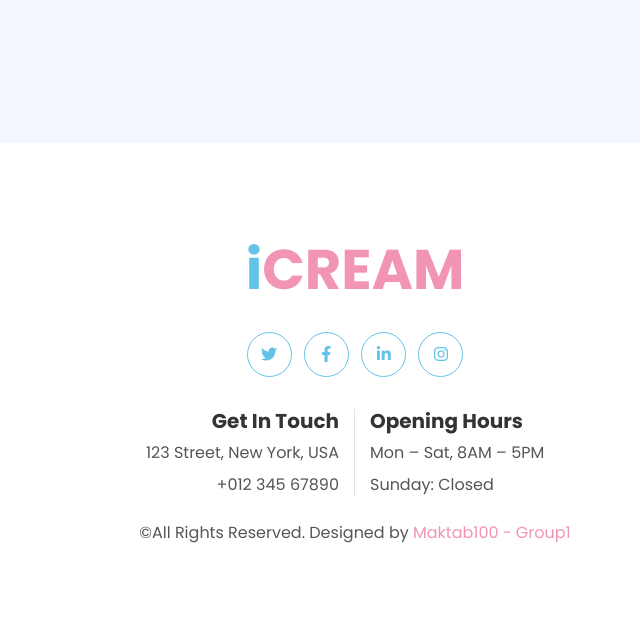
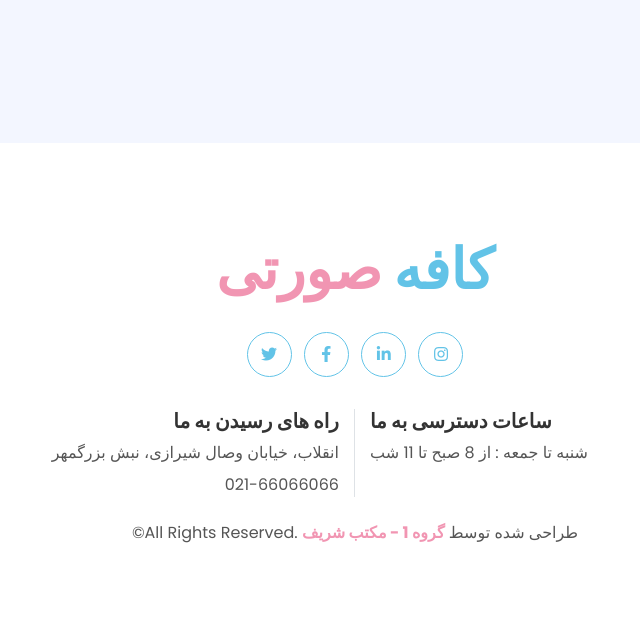
Before and after one commit to ZeinabMoghadamnia/Cafe_GW, a Django app: page / in a window 1280 px wide. Shown: the part 5880-6500 px from the top of the page, without its empty margins (285-925 px from the left). Run offline with Django 4.2, Linux system fonts and the light colour scheme; some libraries are stand-ins or nearby versions.

Commit message:
[Cafe_GW][#1]|base html items changed to farsi

```diff
--- a/templates/base.html
+++ b/templates/base.html
@@ -78,17 +78,17 @@
                 </button>
                 <div class="collapse navbar-collapse justify-content-between" id="navbarCollapse">
                     <div class="navbar-nav ml-auto py-0">
-                        <a href="index.html" class="nav-item nav-link active">خانه</a>
-                        <a href="about.html" class="nav-item nav-link">درباره‌ی ما</a>
-                        <a href="product.html" class="nav-item nav-link">محصولات</a>
+                        <a href="index.html" class="nav-item nav-link ">تماس با ما</a>
+                        <a href="about.html" class="nav-item nav-link">گالری </a>
+                        <a href="product.html" class="nav-item nav-link">سرویس ها</a>
                     </div>
                     <a href="index.html" class="navbar-brand mx-5 d-none d-lg-block">
                         <h1 class="m-0 display-4 text-primary"><span class="text-secondary"> کافه </span><span>صورتی</span></h1>
                     </a>
                     <div class="navbar-nav mr-auto py-0">
-                        <a href="service.html" class="nav-item nav-link">سرویس‌ها</a>
-                        <a href="gallery.html" class="nav-item nav-link">گالری</a>
-                        <a href="contact.html" class="nav-item nav-link">تماس با ما</a>
+                        <a href="service.html" class="nav-item nav-link">محصولات</a>
+                        <a href="gallery.html" class="nav-item nav-link">درباره ی ما</a>
+                        <a href="contact.html" class="nav-item nav-link active"> خانه </a>
                     </div>
                 </div>
             </nav>
@@ -112,7 +112,7 @@
             <div class="row">
                 <div class="col-12 mb-4">
                     <a href="index.html" class="navbar-brand m-0">
-                        <h1 class="m-0 mt-n2 display-4 text-primary"><span class="text-secondary">i</span>CREAM</h1>
+                        <h1 class="m-0 mt-n2 display-4 text-primary"><span class="text-secondary"> کافه </span><span>صورتی</span></h1>
                     </a>
                 </div>
                 <div class="col-12 mb-4">
@@ -124,19 +124,18 @@
                 <div class="col-12 mt-2 mb-4">
                     <div class="row">
                         <div class="col-sm-6 text-center text-sm-right border-right mb-3 mb-sm-0">
-                            <h5 class="font-weight-bold mb-2">Get In Touch</h5>
-                            <p class="mb-2">123 Street, New York, USA</p>
-                            <p class="mb-0">+012 345 67890</p>
+                            <h5 class="font-weight-bold mb-2">راه های رسیدن به ما</h5>
+                            <p class="mb-2">انقلاب، خیابان وصال شیرازی، نبش بزرگمهر</p>
+                            <p class="mb-0">021-66066066</p>
                         </div>
                         <div class="col-sm-6 text-center text-sm-left">
-                            <h5 class="font-weight-bold mb-2">Opening Hours</h5>
-                            <p class="mb-2">Mon – Sat, 8AM – 5PM</p>
-                            <p class="mb-0">Sunday: Closed</p>
+                            <h5 class="font-weight-bold mb-2">ساعات دسترسی به ما</h5>
+                            <p class="mb-2">شنبه تا جمعه : از 8 صبح تا 11 شب</p>
                         </div>
                     </div>
                 </div>
                 <div class="col-12">
-                    <p class="m-0">&copy;All Rights Reserved. Designed by <a href="#">Maktab100 - Group1</a>
+                    <p class="m-0">&copy;All Rights Reserved. طراحی شده توسط <a href="#" class="font-weight-bold">گروه 1 - مکتب شریف</a>
                     </p>
                 </div>
             </div>
```
